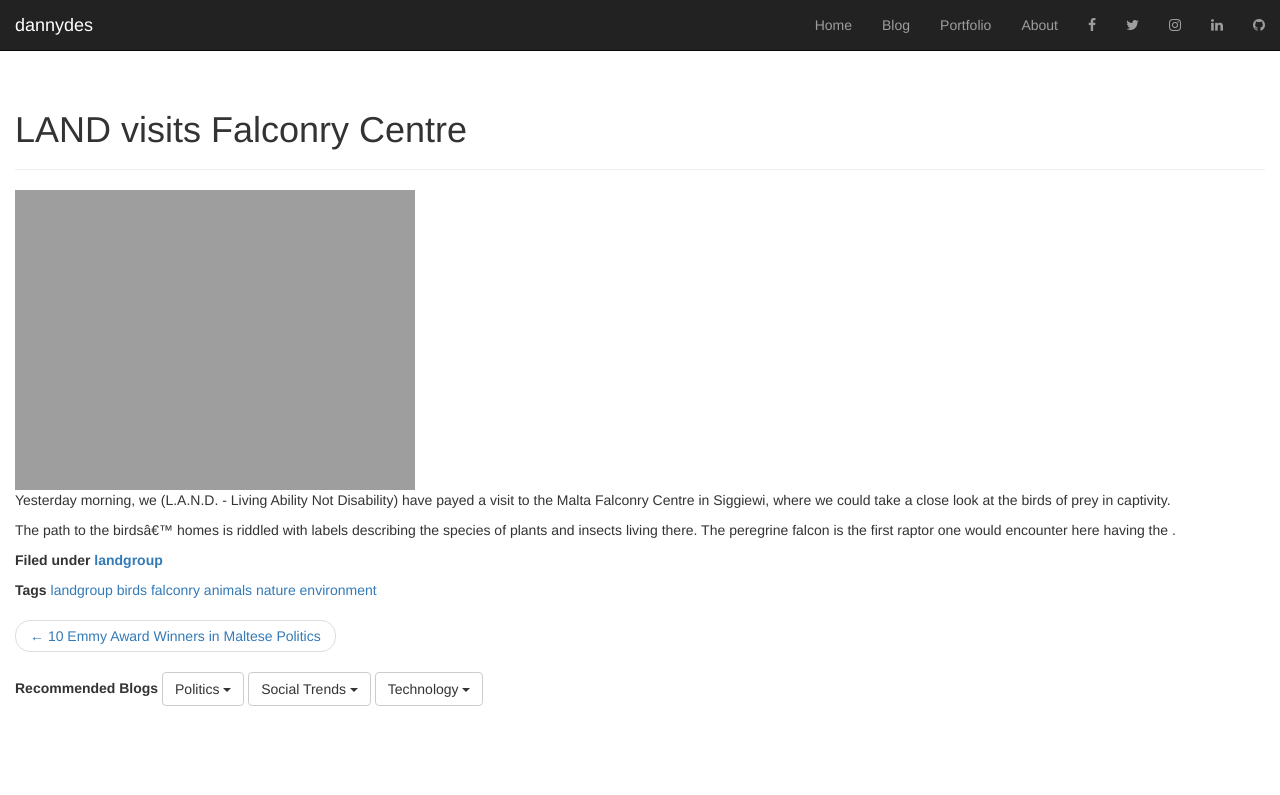
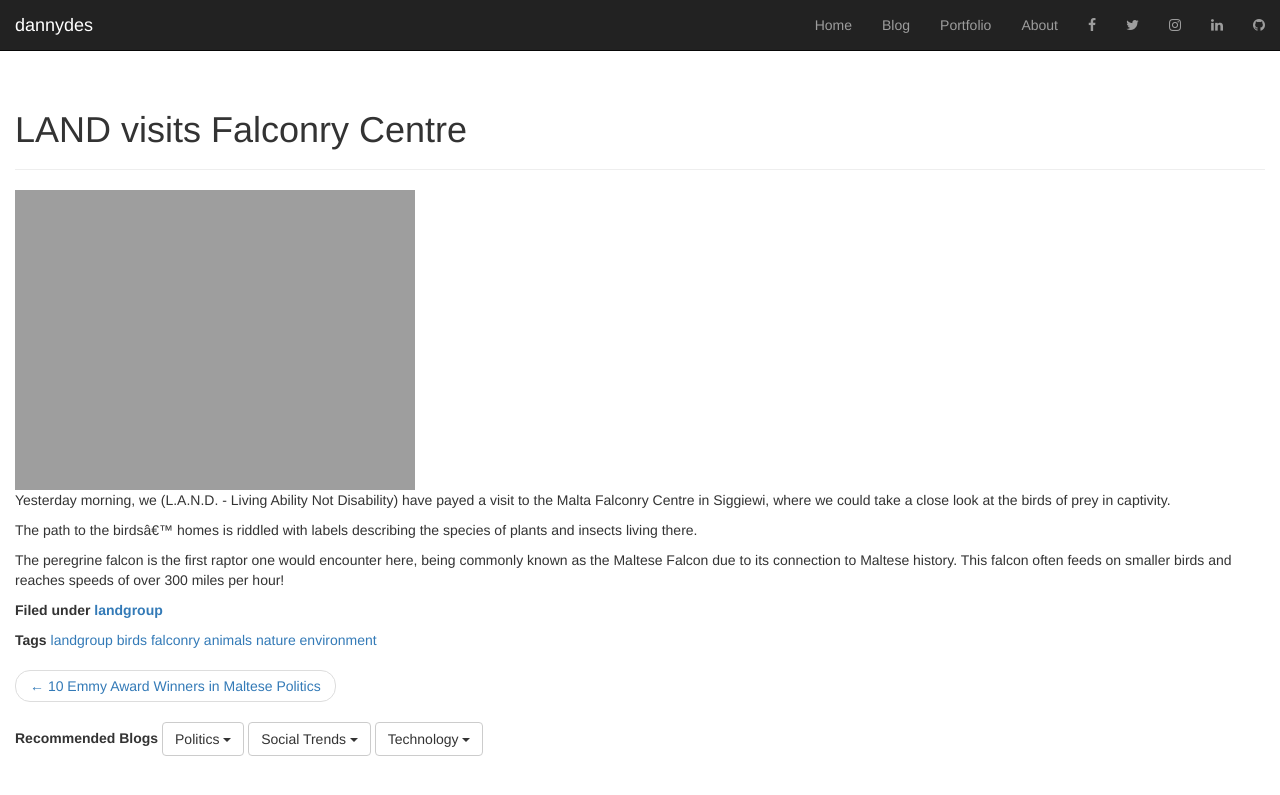
Before and after one commit to dannydes/dannydes.github.io, a Jekyll site: the page built from _posts/2016-2-22-land-group-visits-falconry-centre.md, in a window 1280 px wide. Shown: the top 795 px of the page. Built offline with Jekyll 4.4.1, drawn with Linux system fonts in a browser that asks for light colours; nearby versions of some CDN libraries; comment, search, counter and statistics services are not loaded.

Commit message:
Update 2016-2-22-land-group-visits-falconry-centre.md

```diff
--- a/_posts/2016-2-22-land-group-visits-falconry-centre.md
+++ b/_posts/2016-2-22-land-group-visits-falconry-centre.md
@@ -10,4 +10,8 @@ Yesterday morning, we (L.A.N.D. - Living Ability Not Disability) have payed a vi
 Falconry Centre in Siggiewi, where we could take a close look at the birds of prey in captivity.
 
 The path to the birds' homes is riddled with labels describing the species of plants and insects
-living there. The peregrine falcon is the first raptor one would encounter here having the .
+living there.
+
+The peregrine falcon is the first raptor one would encounter here, being commonly known as the
+Maltese Falcon due to its connection to Maltese history. This falcon often feeds on smaller birds
+and reaches speeds of over 300 miles per hour!
```
